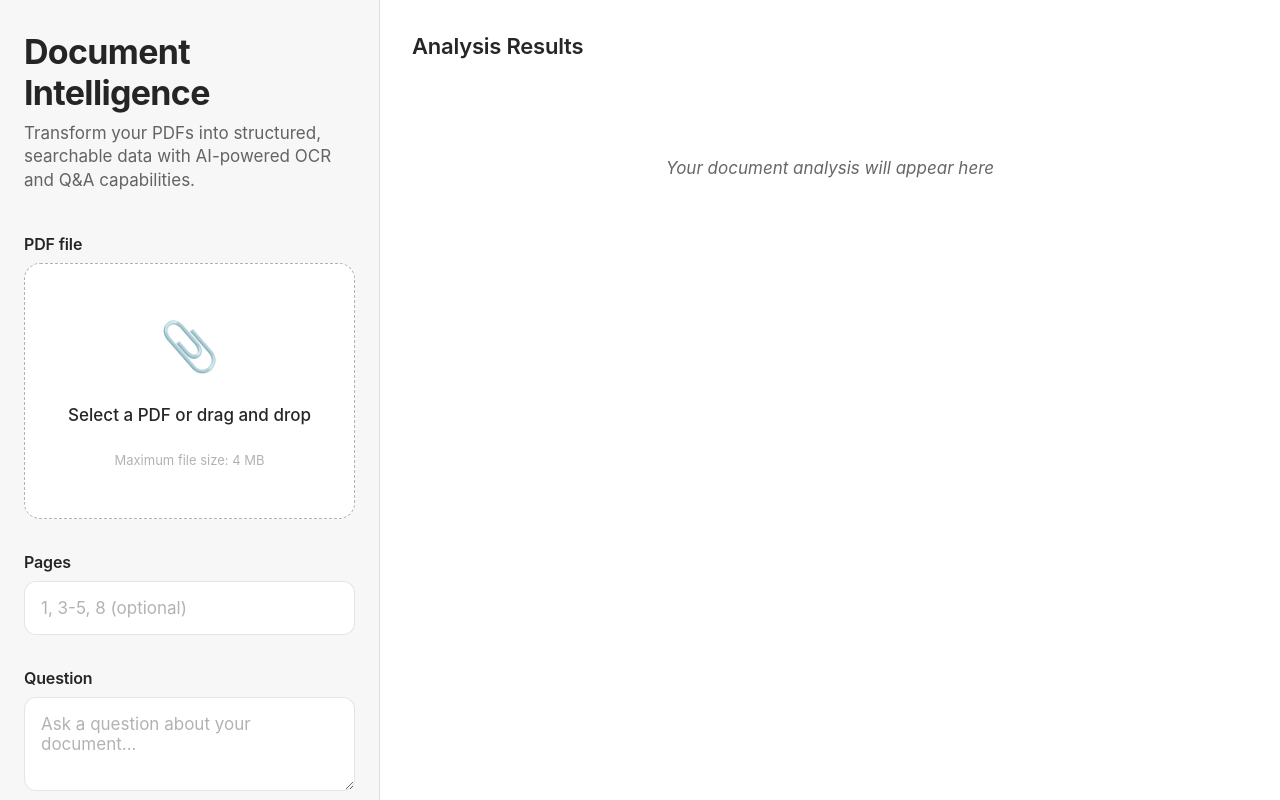
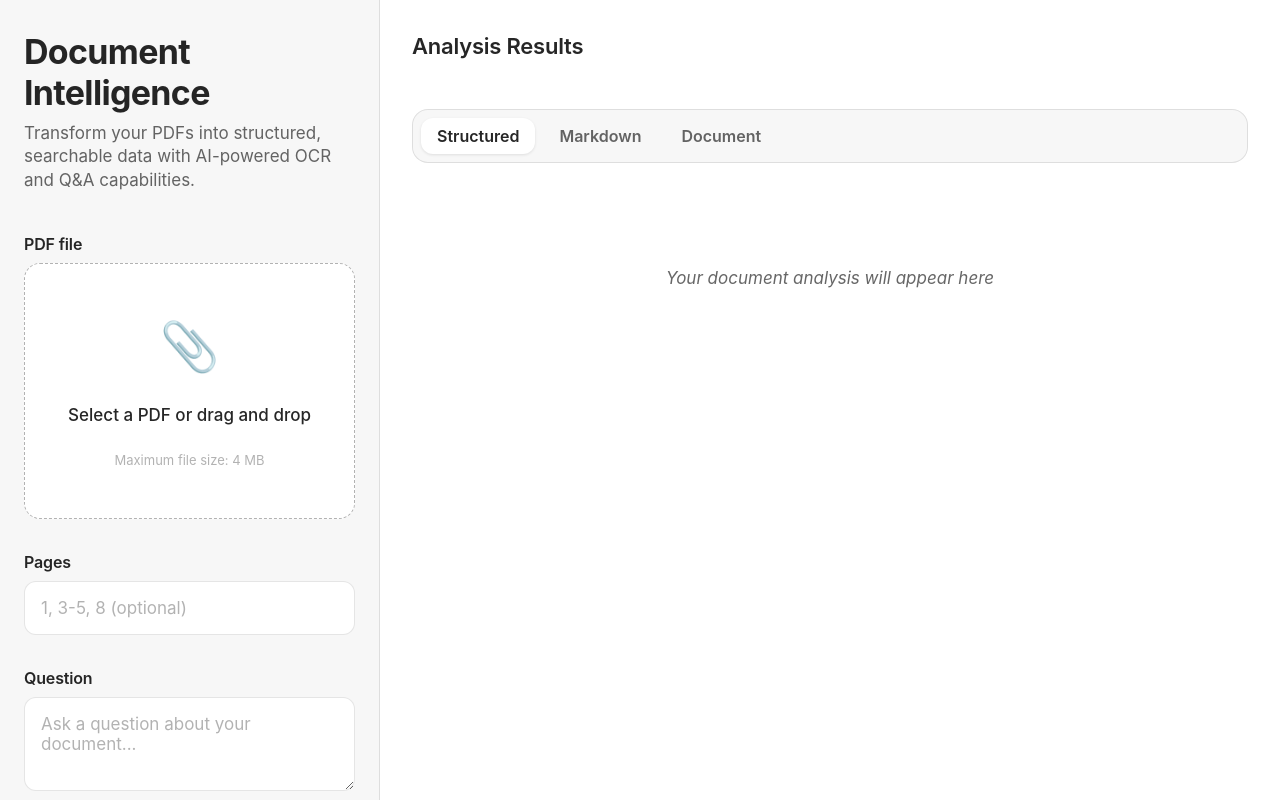
Before and after one commit to mawazawa/mistral-ocr, a React (Vite) app: page / in a window 1280 px wide. Shown: the top 800 px of the page. Built offline with nearby package versions, Linux system fonts and the light colour scheme.

Commit message:
feat(viewer): add tabs (Structured/Markdown/Document), markdown fallback, Apple-styled viewer

```diff
--- a/src/App.css
+++ b/src/App.css
@@ -338,6 +338,40 @@ button[type='submit']:disabled {
   font-weight: 600;
 }
 
+/* Apple-style Tabs */
+.tabs {
+  display: inline-flex;
+  gap: var(--spacing-sm);
+  background: var(--color-secondary-background);
+  padding: var(--spacing-sm);
+  border-radius: var(--radius-lg);
+  border: 0.5px solid var(--color-quaternary-label);
+  margin-bottom: var(--spacing-lg);
+}
+
+.tab {
+  font-family: var(--font-family);
+  font-size: var(--text-callout);
+  font-weight: 600;
+  color: var(--color-secondary-label);
+  padding: var(--spacing-sm) var(--spacing-md);
+  border-radius: var(--radius-md);
+  border: none;
+  background: transparent;
+  cursor: pointer;
+  transition: all 0.15s ease;
+}
+
+.tab:hover {
+  background: var(--color-tertiary-background);
+}
+
+.tab.active {
+  color: var(--color-label);
+  background: var(--color-system-background);
+  box-shadow: var(--shadow-sm);
+}
+
 /* Apple-style Answer Card */
 .answer {
   padding: var(--spacing-lg);
@@ -454,6 +488,21 @@ button[type='submit']:disabled {
   color: var(--color-label);
   font-size: var(--text-body);
   line-height: 1.5;
+}
+
+/* Document Viewer */
+.document-viewer {
+  background: var(--color-secondary-background);
+  border: 0.5px solid var(--color-quaternary-label);
+  border-radius: var(--radius-lg);
+  overflow: hidden;
+}
+
+.pdf-frame {
+  width: 100%;
+  min-height: 70vh;
+  border: none;
+  background: var(--color-system-background);
 }
 
 /* Apple-style Drag and Drop File Upload */
--- a/src/App.tsx
+++ b/src/App.tsx
@@ -191,6 +191,8 @@ function App() {
     [result],
   );
 
+  const [activeTab, setActiveTab] = useState<'structured' | 'markdown' | 'document'>('structured');
+
   return (
     <main className="app-shell">
       <section className="panel">
@@ -313,6 +315,30 @@ function App() {
           ) : null}
         </header>
 
+        <div className="tabs">
+          <button
+            type="button"
+            className={`tab ${activeTab === 'structured' ? 'active' : ''}`}
+            onClick={() => setActiveTab('structured')}
+          >
+            Structured
+          </button>
+          <button
+            type="button"
+            className={`tab ${activeTab === 'markdown' ? 'active' : ''}`}
+            onClick={() => setActiveTab('markdown')}
+          >
+            Markdown
+          </button>
+          <button
+            type="button"
+            className={`tab ${activeTab === 'document' ? 'active' : ''}`}
+            onClick={() => setActiveTab('document')}
+          >
+            Document
+          </button>
+        </div>
+
         {result?.answer ? (
           <article className="answer">
             <h3>Answer</h3>
@@ -321,6 +347,7 @@ function App() {
         ) : null}
 
         {displayPages.length ? (
+          activeTab === 'structured' ? (
             <div className="page-grid">
               {displayPages.map((page) => (
                 <article key={page.pageNumber} className="page-card">
@@ -334,24 +361,47 @@ function App() {
                         </li>
                       ))}
                     </ul>
-                ) : page.markdown ? (
+                  ) : (
+                    <p>No structured blocks detected.</p>
+                  )}
+                </article>
+              ))}
+            </div>
+          ) : activeTab === 'markdown' ? (
+            <div className="page-grid">
+              {displayPages.map((page) => (
+                <article key={page.pageNumber} className="page-card">
+                  <h3>Page {page.pageNumber}</h3>
+                  {page.markdown ? (
                     <div className="markdown-result">
                       {page.markdown
                         .split(/\n\s*\n/)
                         .map((paragraph) => paragraph.trim())
                         .filter((paragraph) => paragraph.length > 0)
                         .map((paragraph, index) => (
-                        <p key={`${page.pageNumber}-paragraph-${index}`}>
-                          {paragraph}
-                        </p>
+                          <p key={`${page.pageNumber}-paragraph-${index}`}>{paragraph}</p>
                         ))}
                     </div>
                   ) : (
-                  <p>No text blocks detected.</p>
+                    <p>No markdown available.</p>
                   )}
                 </article>
               ))}
             </div>
+          ) : (
+            <div className="document-viewer">
+              {result?.documentUrl ? (
+                <iframe
+                  title="Document Viewer"
+                  src={result.documentUrl}
+                  className="pdf-frame"
+                  sandbox="allow-same-origin allow-scripts allow-downloads"
+                />
+              ) : (
+                <p className="placeholder">No document URL available for preview.</p>
+              )}
+            </div>
+          )
         ) : (
           <p className="placeholder">Your document analysis will appear here</p>
         )}
--- a/src/lib/ocr.ts
+++ b/src/lib/ocr.ts
@@ -23,6 +23,33 @@ const sanitizeBlocks = (blocks?: OcrBlock[]): OcrBlock[] => {
   return blocks.filter((block): block is OcrBlock => Boolean(block));
 };
 
+/**
+ * Converts a set of OCR text blocks into a simple markdown string.
+ * This is a best-effort fallback when the OCR engine does not provide markdown.
+ */
+const blocksToMarkdown = (blocks: OcrBlock[]): string => {
+  const parts: string[] = [];
+  for (const block of blocks) {
+    const text = block.text?.trim();
+    if (!text) continue;
+    // Light formatting hints based on block type
+    const type = (block.type ?? '').toLowerCase();
+    if (type.includes('title') || type.includes('header') || type.includes('heading')) {
+      parts.push(`# ${text}`);
+      continue;
+    }
+    // Key/value pairs
+    if (block.label && block.value) {
+      parts.push(`- **${block.label.trim()}**: ${block.value.trim()}`);
+      continue;
+    }
+    parts.push(text);
+  }
+
+  // Separate paragraphs with blank lines
+  return parts.join('\n\n').trim();
+};
+
 export const prepareDisplayPages = (pages?: OcrPage[]): DisplayPage[] => {
   if (!Array.isArray(pages)) {
     return [];
@@ -30,7 +57,8 @@ export const prepareDisplayPages = (pages?: OcrPage[]): DisplayPage[] => {
 
   return pages.map((page, index) => {
     const blocks = sanitizeBlocks(page.textBlocks);
-    const markdown = typeof page.markdown === 'string' ? page.markdown.trim() : '';
+    const markdownFromEngine = typeof page.markdown === 'string' ? page.markdown.trim() : '';
+    const markdown = markdownFromEngine || (blocks.length ? blocksToMarkdown(blocks) : '');
 
     return {
       pageNumber: normalizePageNumber(page, index),
```
Lines whose indentation alone changed are shown as unchanged.
